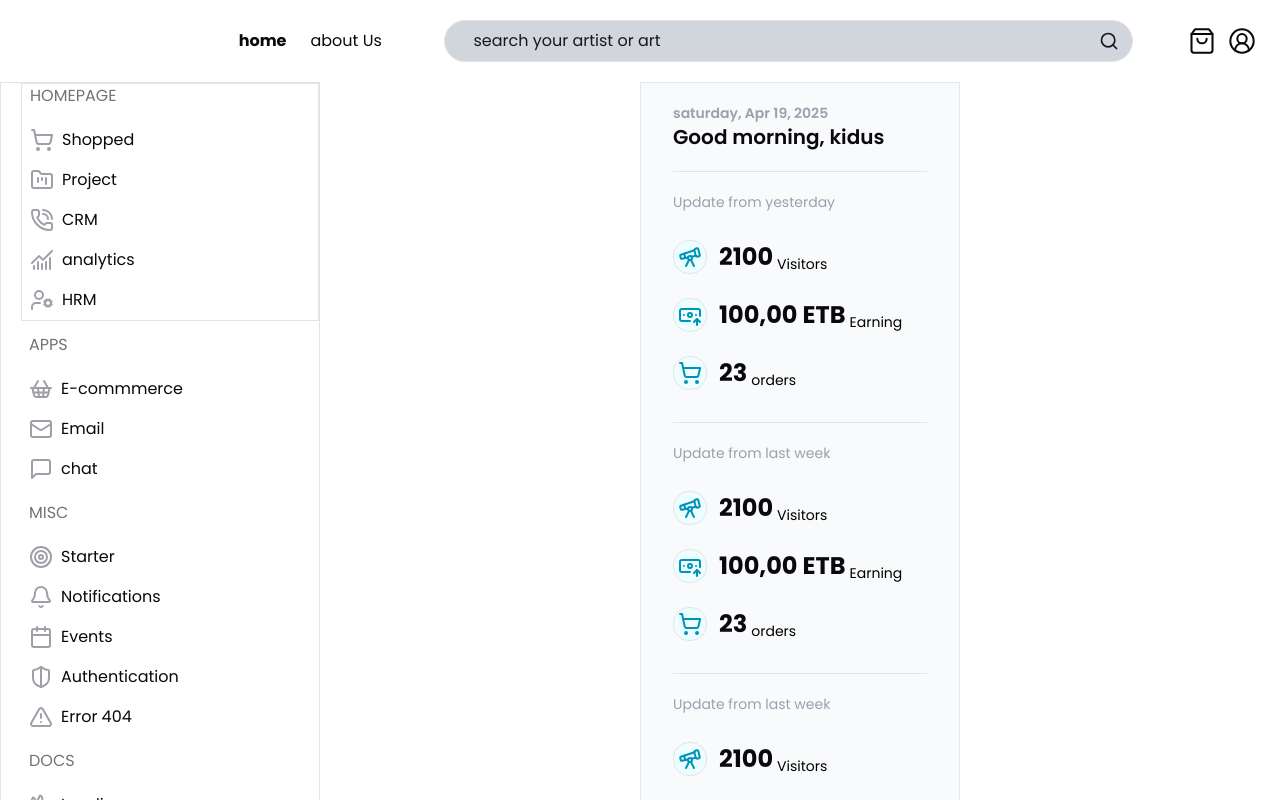
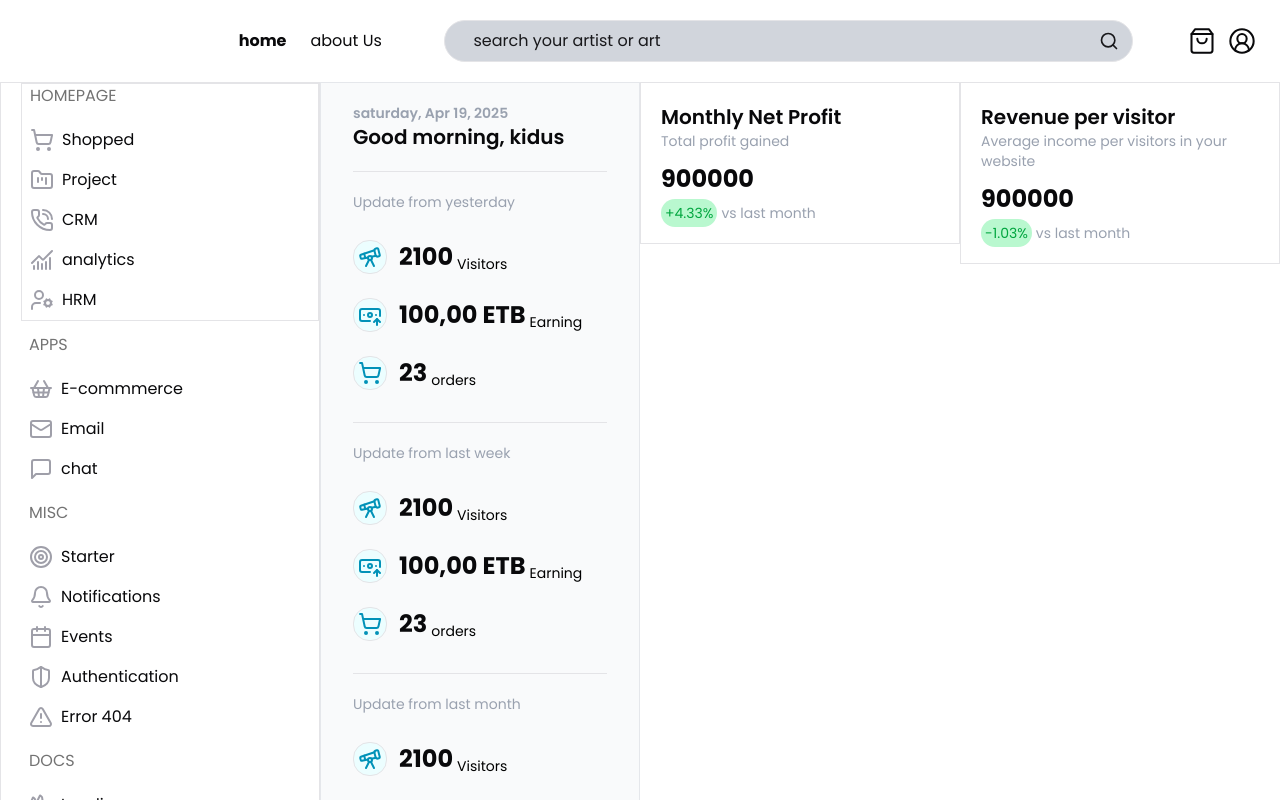
Before and after one commit to kidushintsa/art-gallery, a Next.js app: page / in a window 1280 px wide. Shown: the top 800 px of the page. Built offline with nearby package versions, Linux system fonts and the light colour scheme.

Commit message:
build profit box

```diff
--- a/app/page.tsx
+++ b/app/page.tsx
@@ -5,6 +5,7 @@
 
 import AdminInfoBar from "@/custom-components/admin/AdminInfoBar";
 import AdminPanel from "@/custom-components/admin/AdminPanel";
+import ProfitBox from "@/custom-components/admin/ProfitBox";
 
 // import AdminInfoBar from "@/custom-components/admin/AdminInfoBar";
 
@@ -27,6 +28,18 @@ export default function Home() {
       </div> */}
       <AdminPanel />
       <AdminInfoBar />
+      <ProfitBox
+        header="Monthly Net Profit"
+        desc="Total profit gained"
+        rate="+4.33%"
+        amount={900000}
+      />
+      <ProfitBox
+        header="Revenue per visitor"
+        desc="Average income per visitors in your website"
+        rate="-1.03%"
+        amount={900000}
+      />
     </div>
   );
 }
--- a/custom-components/admin/AdminInfoBar.tsx
+++ b/custom-components/admin/AdminInfoBar.tsx
@@ -6,7 +6,7 @@ import UpdateSection from "./UpdateSection";
 
 const AdminInfoBar = () => {
   return (
-    <div className="border bg-gray-50 border-gray-200 w-[25%] px-8 py-5 mx-auto">
+    <div className="border bg-gray-50 border-gray-200 w-[25%] px-8 py-5">
       <AdminInfoHeader />
       <hr className="my-5" />
       <AdminUpdateInfo header="Update from yesterday">
@@ -27,7 +27,7 @@ const AdminInfoBar = () => {
       </AdminUpdateInfo>
       <hr className="my-5" />
 
-      <AdminUpdateInfo header="Update from last week">
+      <AdminUpdateInfo header="Update from last month">
         {UpdateSectionData.map(({ children, number, subscript }) => (
           <UpdateSection key={subscript} number={number} subscript={subscript}>
             {children}
--- /dev/null
+++ b/custom-components/admin/ProfitBox.tsx
@@ -0,0 +1,30 @@
+import React from "react";
+
+interface ProfitBox {
+  header: string;
+  desc: string;
+  amount: number;
+  rate: string;
+}
+
+const ProfitBox = ({ header, desc, amount, rate }: ProfitBox) => {
+  return (
+    <div className="border p-5 w-[25%] h-fit">
+      <header className="">
+        <h1 className="text-xl font-semibold">{header}</h1>
+        <p className="font-extralight text-gray-400 text-sm">{desc}</p>
+      </header>
+      <section className="mt-3">
+        <h2 className="font-bold text-2xl">{amount}</h2>
+        <p className="font-extralight text-gray-400 text-sm mt-2">
+          <span className="p-1 rounded-2xl bg-green-200 text-green-600 me-1">
+            {rate}
+          </span>
+          vs last month
+        </p>
+      </section>
+    </div>
+  );
+};
+
+export default ProfitBox;
```
